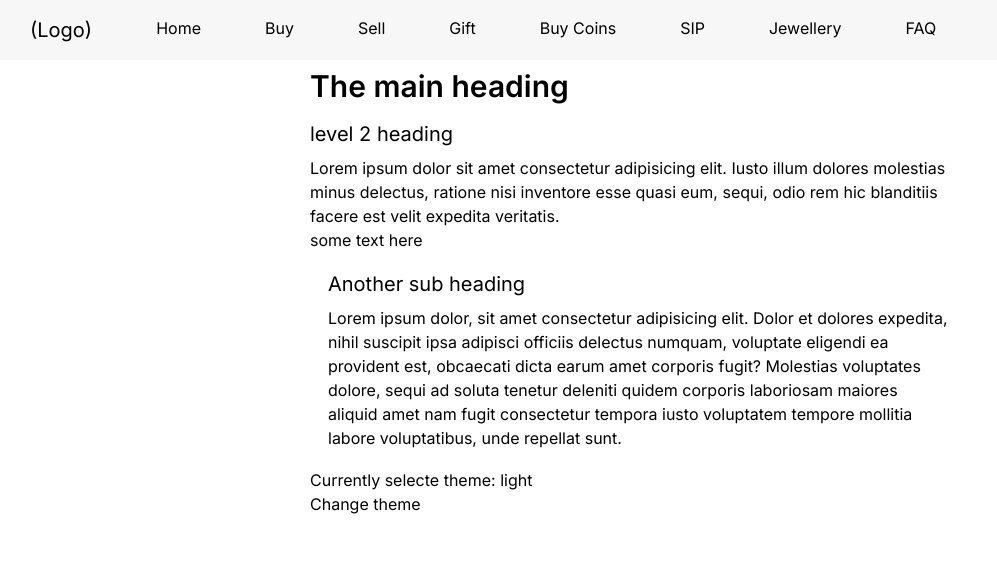
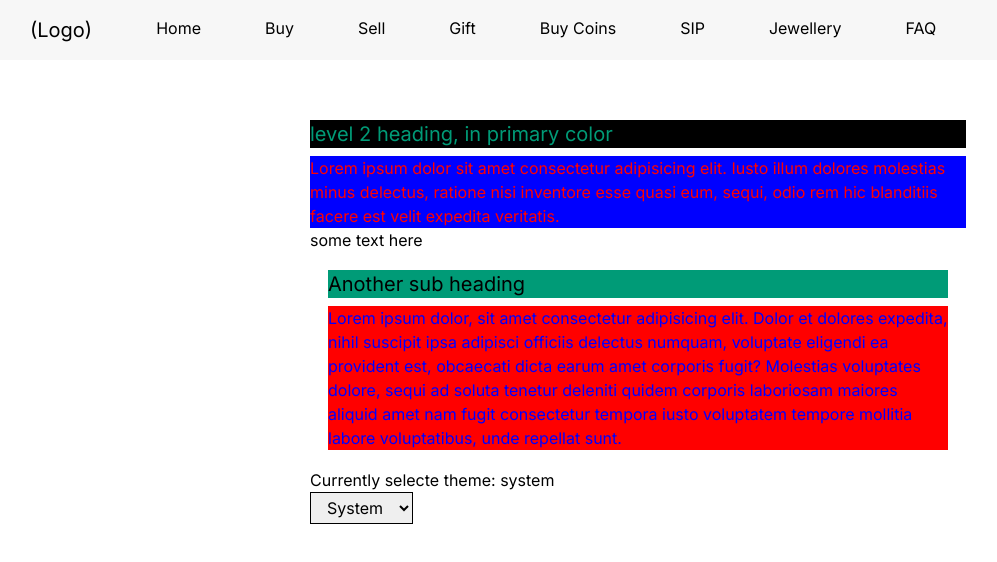
Before and after one commit to karannagpal/safegold-explorations, a Next.js app: page / in a window 1280 px wide. Shown: the top 562 px of the page, without its empty margins (2-999 px from the left). Built offline with nearby package versions, Linux system fonts and the light colour scheme.

Commit message:
theme changes from tw-config file

```diff
--- a/app/globals.css
+++ b/app/globals.css
@@ -7,13 +7,46 @@
   h2 {
     @apply text-xl mb-2;
   }
+  .btn {
+    @apply bg-blue-600 text-white font-bold py-2 px-4 rounded;
+  }
+
+  [data-theme="light"] {
+    --primary-color: "blue";
+    --secondary-color: "cyan";
+    --accent-color: "red";
+  }
+
+  [data-theme="dark"] {
+    /* dark theme styles go here */
+    --primary-color: "red";
+    --secondary-color: "pink";
+    --accent-color: "green";
+    background-color: #444444;
+  }
+
+  [data-theme="green"] {
+    /* gruvbox theme styles go here */
+    --primary-color: "green";
+    --secondary-color: "lime";
+    --accent-color: "purple";
+    background-color: olive;
+  }
+
+  [data-theme="brown"] {
+    /* pink theme styles go here */
+    --primary-color: "brown";
+    --secondary-color: "khaki";
+    --accent-color: "blue";
+    background-color: #ff2222;
+  }
 }
 
 @tailwind components;
 
 @tailwind utilities;
 
-.theme-blue {
+/* .theme-blue {
   --tw-bg-opacity: 1 !important;
   background-color: blue;
   --tw-text-opacity: 1 !important;
@@ -32,4 +65,34 @@
   background-color: lightpink;
   --tw-text-opacity: 1 !important;
   color: red;
+} */
+
+[data-theme="light"] {
+  --primary-color: "blue";
+  --secondary-color: "cyan";
+  --accent-color: "red";
 }
+
+[data-theme="dark"] {
+  /* dark theme styles go here */
+  --primary-color: "red";
+  --secondary-color: "pink";
+  --accent-color: "green";
+  background-color: #444444;
+}
+
+[data-theme="green"] {
+  /* green theme styles go here */
+  --primary-color: "green";
+  --secondary-color: "lime";
+  --accent-color: "purple";
+  background-color: olive;
+}
+
+[data-theme="brown"] {
+  /* pink theme styles go here */
+  --primary-color: "brown";
+  --secondary-color: "khaki";
+  --accent-color: "blue";
+  background-color: #ff2222;
+}
--- a/app/layout.tsx
+++ b/app/layout.tsx
@@ -20,7 +20,7 @@ export default function RootLayout({
   return (
     <html lang="en">
       <body className={inter.className}>
-        <ThemeProvider attribute="class">
+        <ThemeProvider>
           <Navbar />
           {children}
         </ThemeProvider>
--- a/app/page.tsx
+++ b/app/page.tsx
@@ -5,30 +5,35 @@ import { useEffect, useState } from "react";
 
 import { useTheme } from "next-themes";
 
+const themes = [
+  { name: "light" },
+  { name: "dark" },
+  { name: "green" },
+  { name: "brown" },
+];
 
 export default function Home() {
-
   const [mounted, setMounted] = useState(false);
 
-  const { resolvedTheme, setTheme } = useTheme();
+  const { theme, setTheme } = useTheme();
 
   useEffect(() => setMounted(true));
 
   return (
     <>
       <main className="px-2 container max-w-2xl mx-auto">
-        <h1>The main heading</h1>
-        <h2>level 2 heading</h2>
-        <p>
+        <h1 className="text-chalk-white">Main heading is in accent color</h1>
+        <h2 className="text-chalk-primary bg-charcoal-primary">level 2 heading, in primary color</h2>
+        <p className="text-chalk-secondary bg-charcoal-secondary">
           Lorem ipsum dolor sit amet consectetur adipisicing elit. Iusto illum
           dolores molestias minus delectus, ratione nisi inventore esse quasi
           eum, sequi, odio rem hic blanditiis facere est velit expedita
           veritatis.
         </p>
-        <p>some text here</p>
+        <p className="text-skin-accent">some text here</p>
         <div className="border-2 border-white p-2 rounded m-2">
-          <h2>Another sub heading</h2>
-          <p>
+          <h2 className="text-charcoal-primary bg-chalk-primary">Another sub heading</h2>
+          <p className="text-charcoal-secondary bg-chalk-secondary">
             Lorem ipsum dolor, sit amet consectetur adipisicing elit. Dolor et
             dolores expedita, nihil suscipit ipsa adipisci officiis delectus
             numquam, voluptate eligendi ea provident est, obcaecati dicta earum
@@ -38,8 +43,21 @@ export default function Home() {
             voluptatibus, unde repellat sunt.
           </p>
         </div>
-        <p>Currently selecte theme: {mounted && resolvedTheme}</p>
-        <button onClick={() => {setTheme(resolvedTheme === "dark" ? "light" : "dark")}}>Change theme</button>
+        <p>Currently selecte theme: {mounted && theme}</p>
+        <select
+          name="theme"
+          id="theme-select"
+          className="bg-primary border-black border py-1 px-3"
+          onChange={(e) => setTheme(e.currentTarget.value)}
+          value={theme}
+        >
+          <option value="system">System</option>
+          {themes.map((t) => (
+            <option key={t.name.toLowerCase()} value={t.name.toLowerCase()}>
+              {t.name}
+            </option>
+          ))}
+        </select>
       </main>
     </>
   );
--- a/tailwind.config.js
+++ b/tailwind.config.js
@@ -1,7 +1,7 @@
 /** @type {import('tailwindcss').Config} */
 module.exports = {
   // darkMode: "media" will enable OS to automatically modfy the webapp's theme
-  darkMode: "class",
+  darkMode: false,
   content: [
     "./pages/**/*.{js,ts,jsx,tsx,mdx}",
     "./components/**/*.{js,ts,jsx,tsx,mdx}",
@@ -9,10 +9,20 @@ module.exports = {
   ],
   theme: {
     extend: {
-      backgroundImage: {
-        "gradient-radial": "radial-gradient(var(--tw-gradient-stops))",
-        "gradient-conic":
-          "conic-gradient(from 180deg at 50% 50%, var(--tw-gradient-stops))",
+      colors: {
+        transparent: "transparent",
+        chalk: {
+          // all light theme
+          white: "#FFFFFF",
+          primary: "#009B77",
+          secondary: "red",
+        },
+        charcoal: {
+          // all dark tones
+          white: "#FFFFFF",
+          primary: "black",
+          secondary: "blue",
+        },
       },
     },
   },
```
